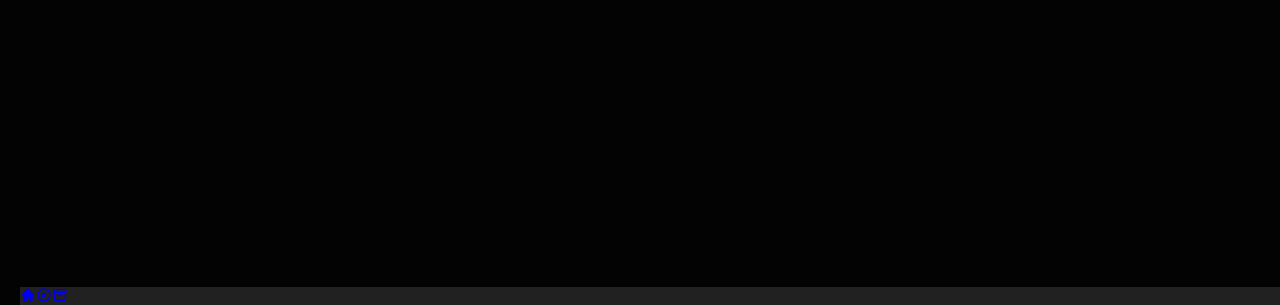
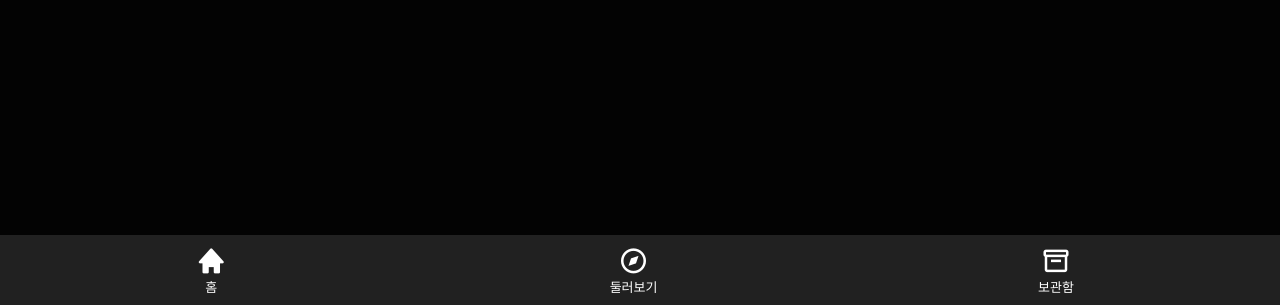
Before and after one commit to wonyj0228/youtube-music, a plain HTML site: page index.html in a window 1280 px wide. Shown: the part 495-800 px from the top of the page. Drawn offline with nearby package versions, Linux system fonts and the light colour scheme; a web font is replaced by a local one.

Commit message:
nav-bar 수정
- position fiexed로 하단 고정
- 아이콘 간격 수정

```diff
--- a/component/nav-bar.css
+++ b/component/nav-bar.css
@@ -2,9 +2,37 @@
   background-color: #212121;
   position: fixed;
   bottom: 0;
+  left: 0;
   width: 100%;
+  height: 60px;
+  padding: 5px 0;
 }
 
 .nav-bar__ul {
   display: flex;
+  height: inherit;
+  align-items: center;
 }
+
+.nav-bar__li {
+  width: 33%;
+}
+
+.nav-bar__li a {
+  display: flex;
+  flex-direction: column;
+  font-size: 30px;
+  align-items: center;
+}
+
+.nav-bar a:visited,
+.nav-bar__li a:link,
+.nav-bar a:active {
+  color: white;
+  text-decoration: none;
+}
+
+.nav-bar__li a span {
+  margin-top: 5px;
+  font-size: 13px;
+}
--- a/index.html
+++ b/index.html
@@ -126,18 +126,21 @@
           <a href="index.html">
             <i class="bx bxs-home"></i>
             <!-- <i class="bx bx-home"></i> -->
+            <span>홈</span>
           </a>
         </li>
         <li class="nav-bar__li">
           <a href="popular.html">
             <!-- <i class="bx bxs-compass"></i> -->
             <i class="bx bx-compass"></i>
+            <span>둘러보기</span>
           </a>
         </li>
         <li class="nav-bar__li">
           <a href="storage.html">
             <!-- <i class='bx bxs-box'></i> -->
             <i class="bx bx-box"></i>
+            <span>보관함</span>
           </a>
         </li>
       </ul>
```
